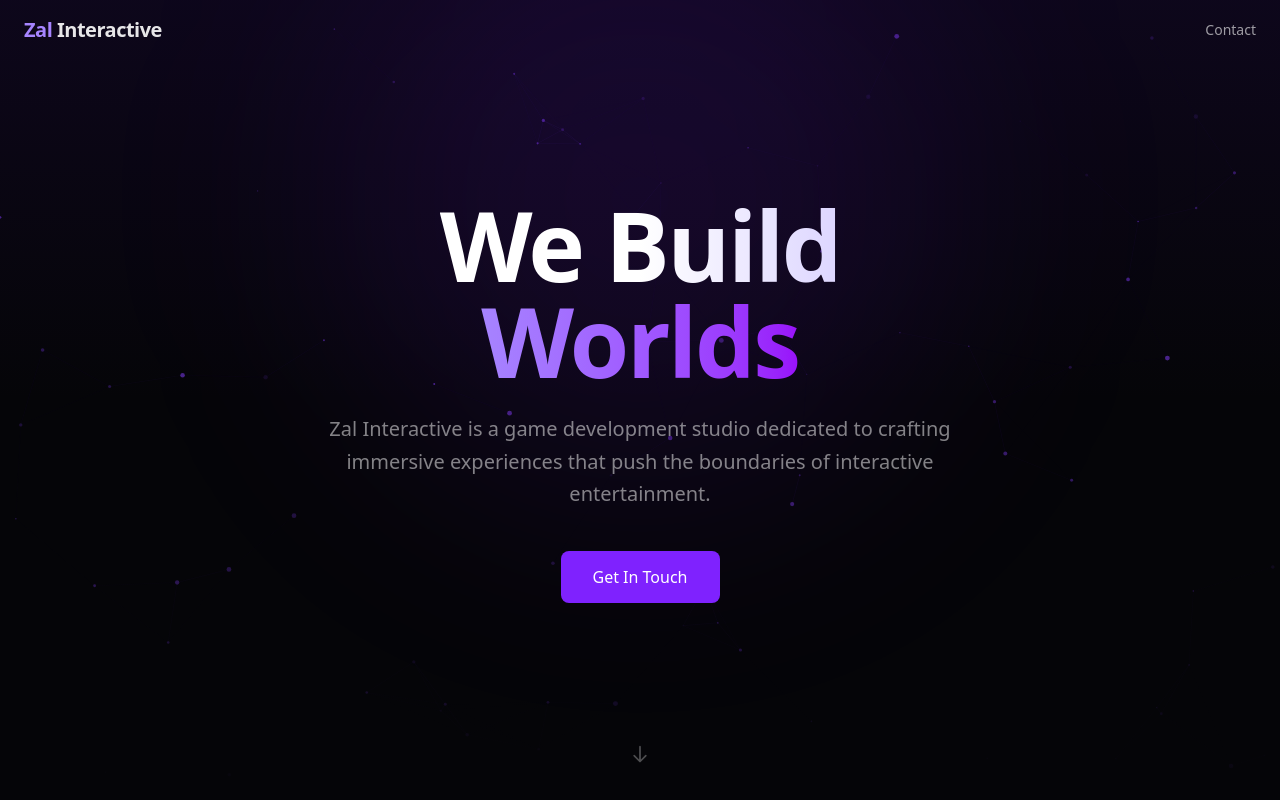
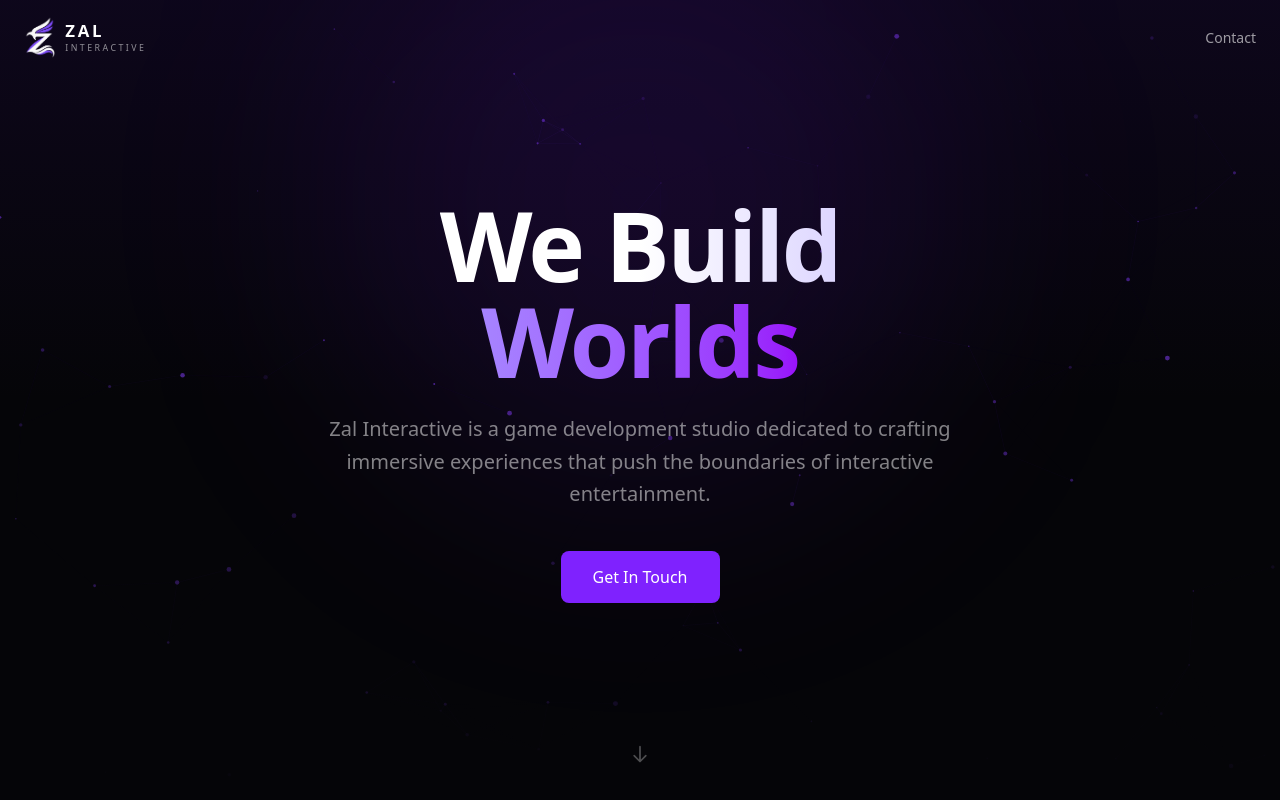
Before and after one commit to Zal-Interactive/website, a Next.js app: page / in a window 1280 px wide. Shown: the top 800 px of the page. Built offline with nearby package versions, Linux system fonts and the light colour scheme.

Commit message:
Add Zal Interactive logo

```diff
--- a/src/components/Navbar.tsx
+++ b/src/components/Navbar.tsx
@@ -1,6 +1,7 @@
 "use client";
 
 import { useState, useEffect } from "react";
+import Image from "next/image";
 
 export default function Navbar() {
   const [scrolled, setScrolled] = useState(false);
@@ -25,9 +26,23 @@ export default function Navbar() {
       }`}
     >
       <div className="max-w-7xl mx-auto px-6 py-4 flex items-center justify-between">
-        <a href="#" className="text-xl font-bold tracking-tight">
-          <span className="text-violet-400">Zal</span>{" "}
-          <span className="text-white/90">Interactive</span>
+        <a href="#" className="flex items-center" aria-label="Zal Interactive home">
+          <Image
+            src="/zal-mark.png"
+            alt=""
+            width={500}
+            height={740}
+            priority
+            className="h-11 w-auto object-contain"
+          />
+          <span className="ml-2.5 leading-none">
+            <span className="block text-[1.05rem] font-semibold tracking-[0.16em] text-white">
+              ZAL
+            </span>
+            <span className="mt-1 block text-[0.55rem] font-medium tracking-[0.28em] text-white/55">
+              INTERACTIVE
+            </span>
+          </span>
         </a>
 
         {/* Desktop nav */}
```
Also changed, not shown: public/zal-interactive-logo.png (added), public/zal-mark.png (added).
